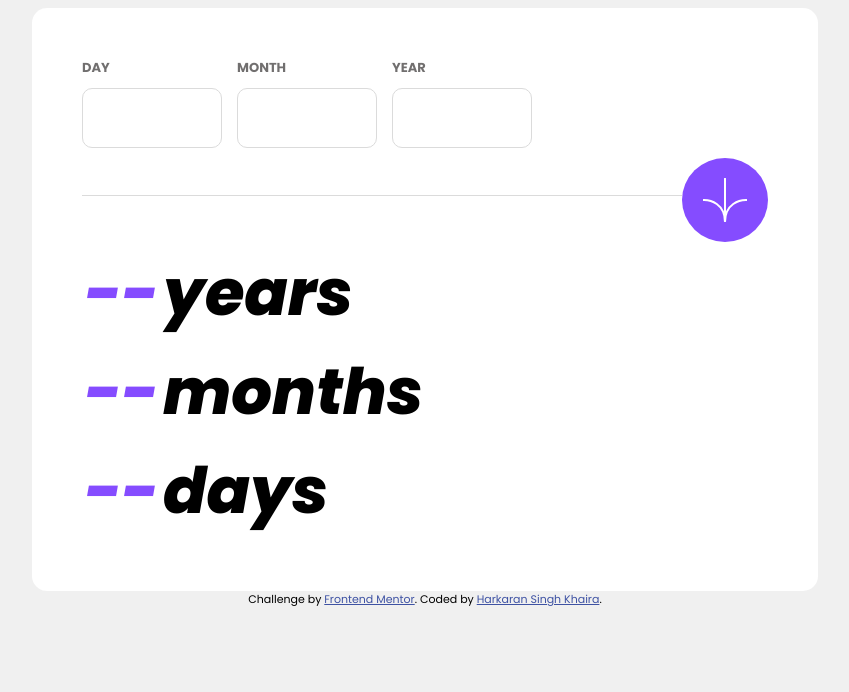
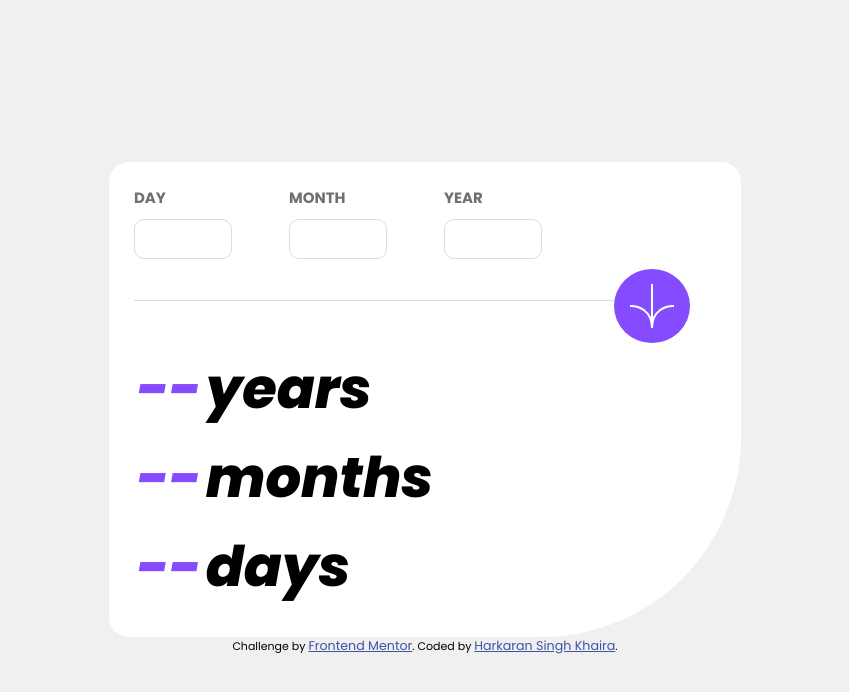
Before and after one commit to Mr-Khaira/age-calculator-app-main, a plain HTML site: page index.html in a window 1280 px wide. Shown: the whole page, without its empty margins (215-1064 px from the left). Drawn offline with Linux system fonts and the light colour scheme.

Commit message:
Design is complete next step is DOM.

```diff
--- a/style/style.css
+++ b/style/style.css
@@ -49,6 +49,7 @@
 *::before,
 *::after {
   box-sizing: border-box;
+  font-size: 115%;
 }
 
 body {
@@ -56,28 +57,36 @@ body {
   font-family: "Poppins";
   display: flex;
   flex-direction: column;
+  justify-content: center;
   align-items: center;
+  height: 100vh;
 }
 
 main {
-  font-size: 64px;
+  font-size: 32px;
   font-weight: 800;
+  box-sizing: border-box;
 }
 
 .main-container {
+  width: 50%;
   background-color: hsl(0, 0%, 100%);
-  padding: 50px;
-  border-radius: 15px;
+  padding: 25px;
+  border-radius: 20px;
+  border-bottom-right-radius: 200px;
 }
 
 .line {
   background-color: hsl(0, 0%, 86%);
   height: 1px;
-  min-width: 600px;
+  width: 80%;
+  min-width: 480px;
 }
 
+/* Set the media of line as well remove rhe min-width as on. */
+
 input {
-  font-size: 24px;
+  font-size: 12px;
   font-weight: bold;
   border: 1px solid hsl(0, 0%, 86%);
   border-radius: 10px;
@@ -86,8 +95,9 @@ input {
 }
 
 input[type="number"] {
-  height: 60px;
-  width: 140px;
+  height: 40px;
+  width: 70%;
+  max-width: 140px;
 }
 input[type="number"]::-webkit-inner-spin-button,
 input[type="number"]::-webkit-outer-spin-button {
@@ -118,7 +128,7 @@ input[type="number"] {
 .arrow {
   background-color: hsl(259, 100%, 65%);
   border-radius: 100%;
-  padding: 20px;
+  padding: 15px;
   border: none;
 }
 
```
